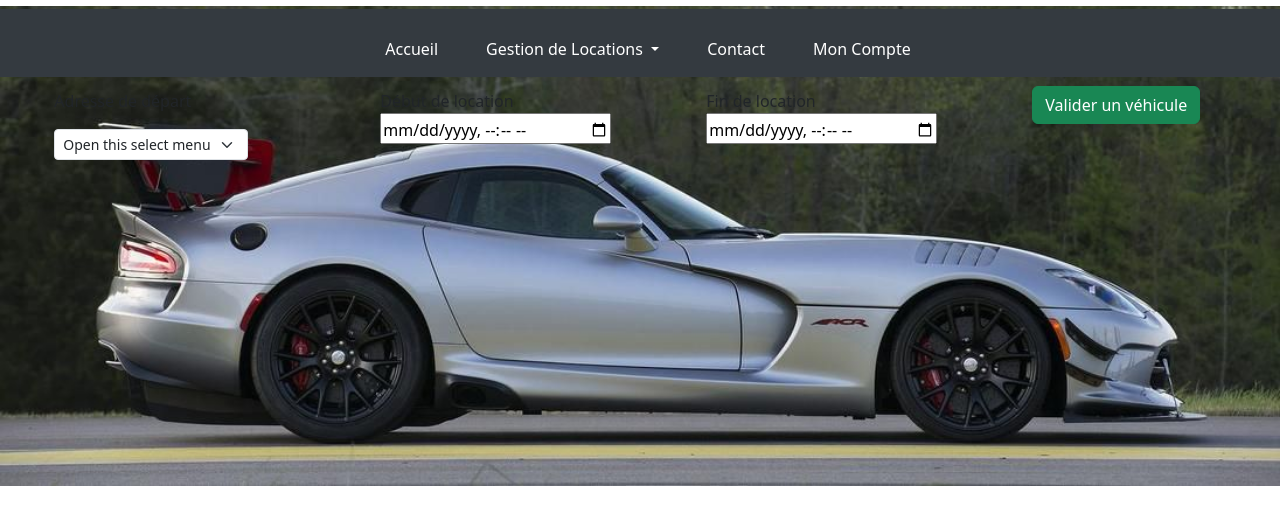
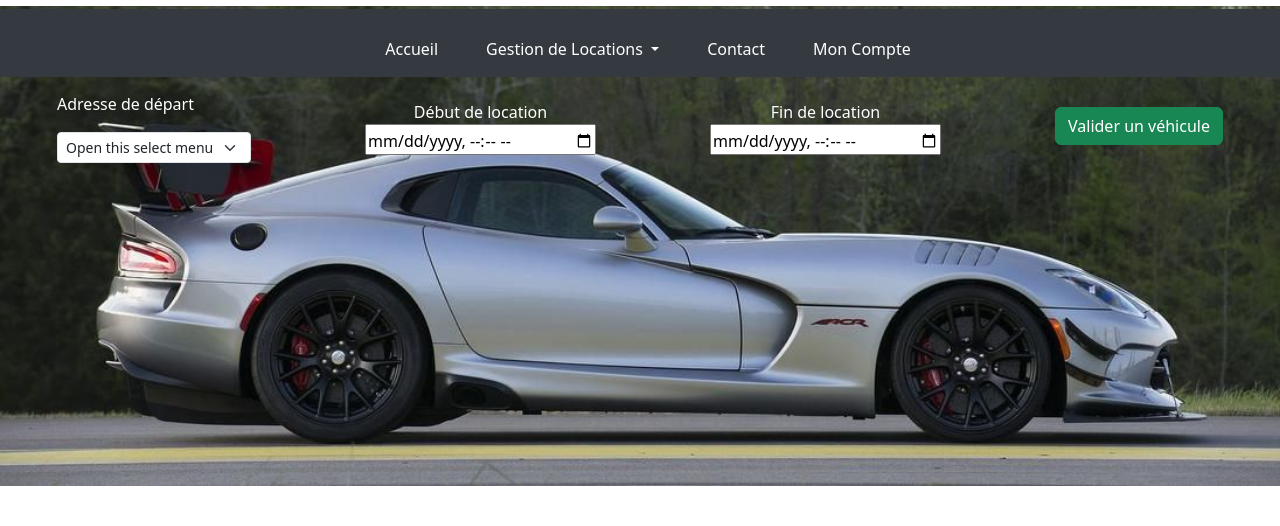
Before and after one commit to DyAnah01/Location, a Symfony app: template templates/accueil/index.html.twig in a window 1280 px wide. Shown: the top 526 px of the page. Run offline with Twig, Linux system fonts and the light colour scheme; the template is opened without the code that fills it, so the values that code supplies are empty; some libraries are stand-ins or nearby versions.

Commit message:
modif nav

```diff
--- a/templates/accueil/index.html.twig
+++ b/templates/accueil/index.html.twig
@@ -4,8 +4,9 @@
 
 {% block headerr %}
     {{form_start(formCo)}}
-    <div class="row justify-content-center align-items-end m-">
-        <div class="col-md-2 flex-column">
+    <div class="modif">
+    <div class="d-flex justify-content-center align-items-end">
+        <div class="flex-column text-white">
             <p class="f-5">Adresse de départ</p>
             <select class="form-select form-select-sm" aria-label=".form-select-sm example">
                 <option selected>Open this select menu</option>
@@ -14,18 +15,20 @@
                 <option value="3">Three</option>
             </select>
         </div>
-        <div class="col-md-2 flex-column">
+        <div class="d-flex flex-column text-white">
             <label for="birthdaytime">Début de location</label>
             <input type="datetime-local" id="birthdaytime" name="birthdaytime">
         </div>
-        <div class="col-md-2 flex-column">
+        <div class="d-flex flex-column text-white">
             <label for="birthdaytime">Fin de location</label>
             <input type="datetime-local" id="birthdaytime" name="birthdaytime">
         </div>
-        <div class="col-md-2 flex-column">
+        <div class="d-flex flex-column text-white">
             <a href="" class="btn btn-success">Valider un véhicule</a>
         </div>
     </div>
+    </div>
+
     {{form_end(formCo)}}
 {% endblock headerr %}
 
```
